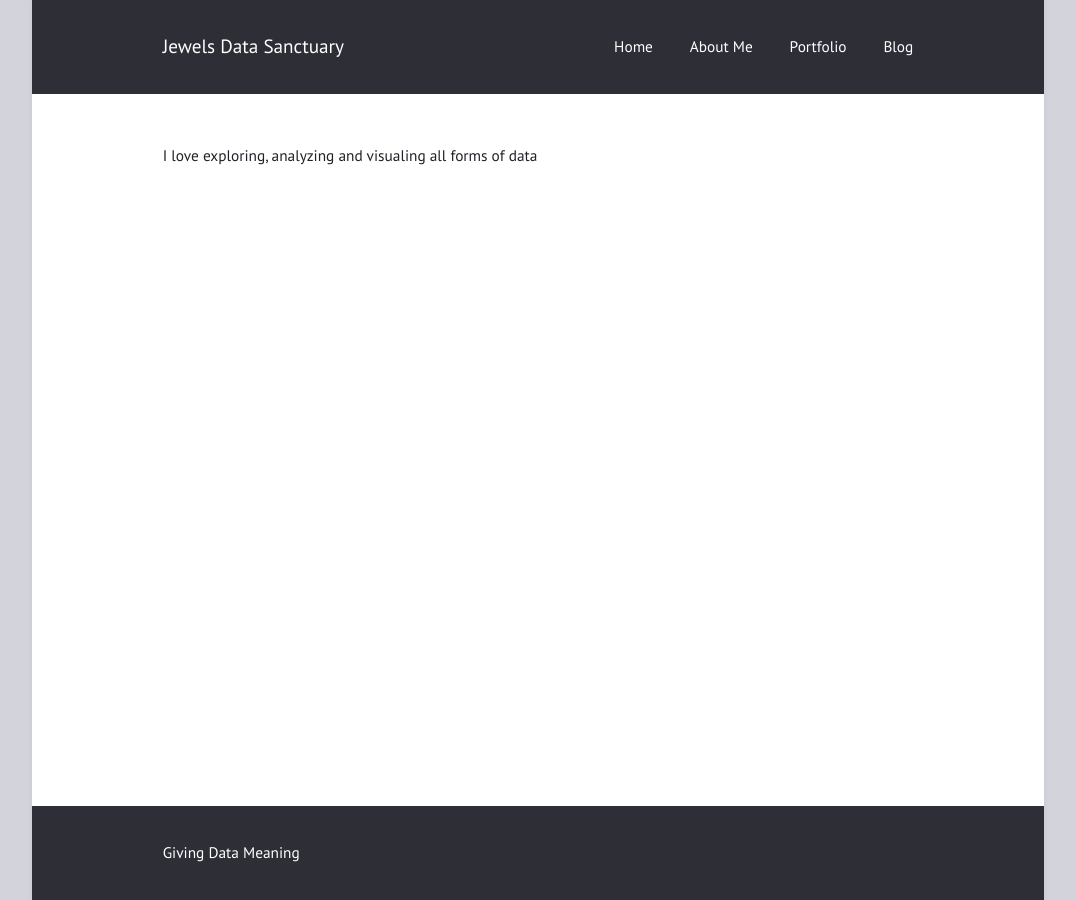
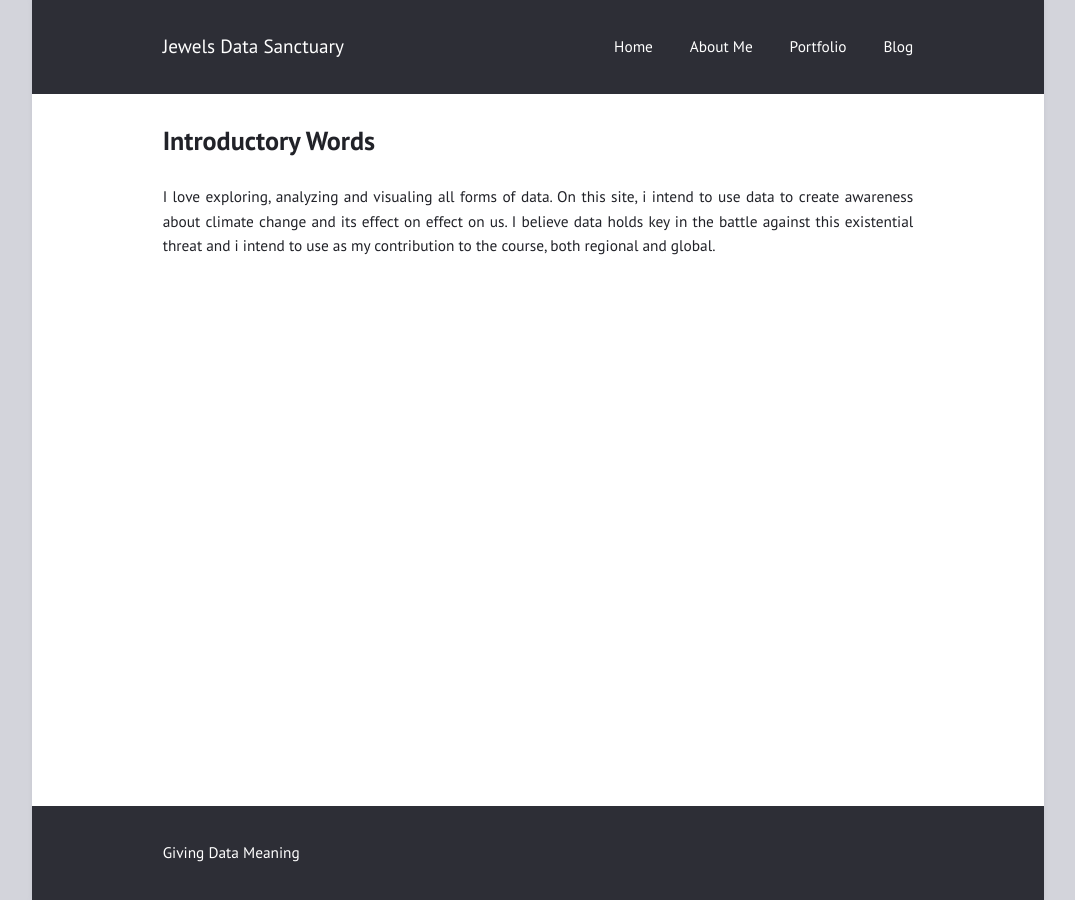
Before and after one commit to DataRockMyWorld/DataRockMyWorld.github.io, a Jekyll site: the page built from index.md, in a window 1280 px wide. Shown: the whole page, without its empty margins (102-1177 px from the left). Built offline with Jekyll 4.4.1, drawn with Linux system fonts in a browser that asks for light colours.

Commit message:
Update index.md

```diff
--- a/index.md
+++ b/index.md
@@ -1,6 +1,10 @@
 ---
 layout: page
-title: ""
+title: "Introductory Words"
 ---
 
-I love exploring, analyzing and visualing all forms of data
+I love exploring, analyzing and visualing all forms of data.
+On this site, i intend to use data to create awareness about
+climate change and its effect on effect on us.
+I believe data holds key in the battle against this existential threat
+and i intend to use as my contribution to the course, both regional and global.
```
